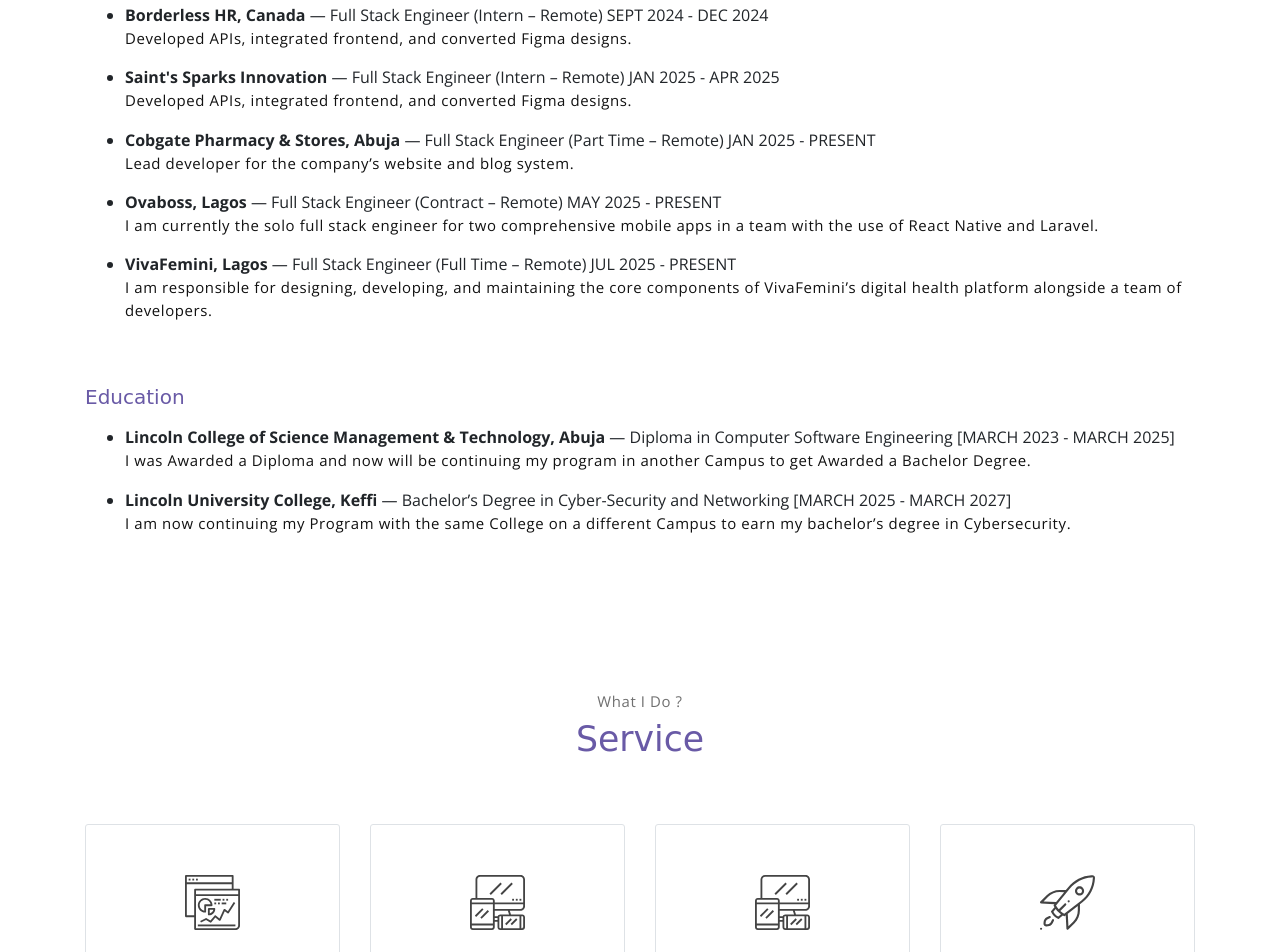
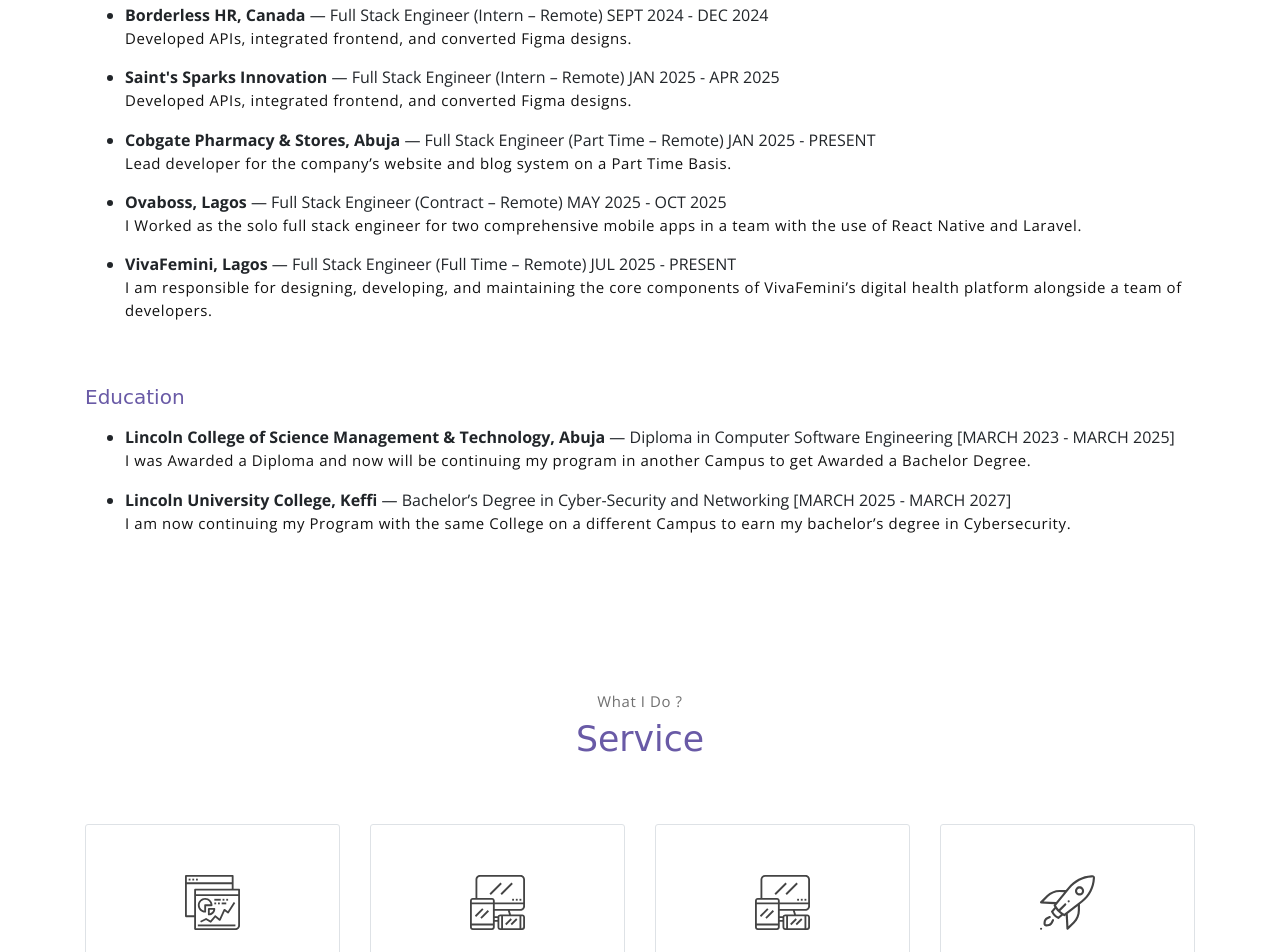
Before and after one commit to maze-sos/maze-sos.github.io, a plain HTML site: page index.html in a window 1280 px wide. Shown: the part 1967-2919 px from the top of the page. Drawn offline with nearby package versions, Linux system fonts and the light colour scheme; a web font is replaced by a local one.

Commit message:
updated work experience

```diff
--- a/index.html
+++ b/index.html
@@ -153,12 +153,12 @@
                         <li>
                             <strong>Cobgate Pharmacy & Stores, Abuja</strong> — Full Stack Engineer (Part Time – Remote)
                             <span>JAN 2025 - PRESENT</span>
-                            <p>Lead developer for the company’s website and blog system.</p>
+                            <p>Lead developer for the company’s website and blog system on a Part Time Basis.</p>
                         </li>
                         <li>
                             <strong>Ovaboss, Lagos</strong> — Full Stack Engineer (Contract – Remote)
-                            <span>MAY 2025 - PRESENT</span>
-                            <p>I am currently the solo full stack engineer for two comprehensive mobile apps in a team with the use of React Native and Laravel.</p>
+                            <span>MAY 2025 - OCT 2025</span>
+                            <p>I Worked as the solo full stack engineer for two comprehensive mobile apps in a team with the use of React Native and Laravel.</p>
                         </li>
                         <li>
                             <strong>VivaFemini, Lagos</strong> — Full Stack Engineer (Full Time – Remote)
```
Also changed, not shown: 1 other file.
